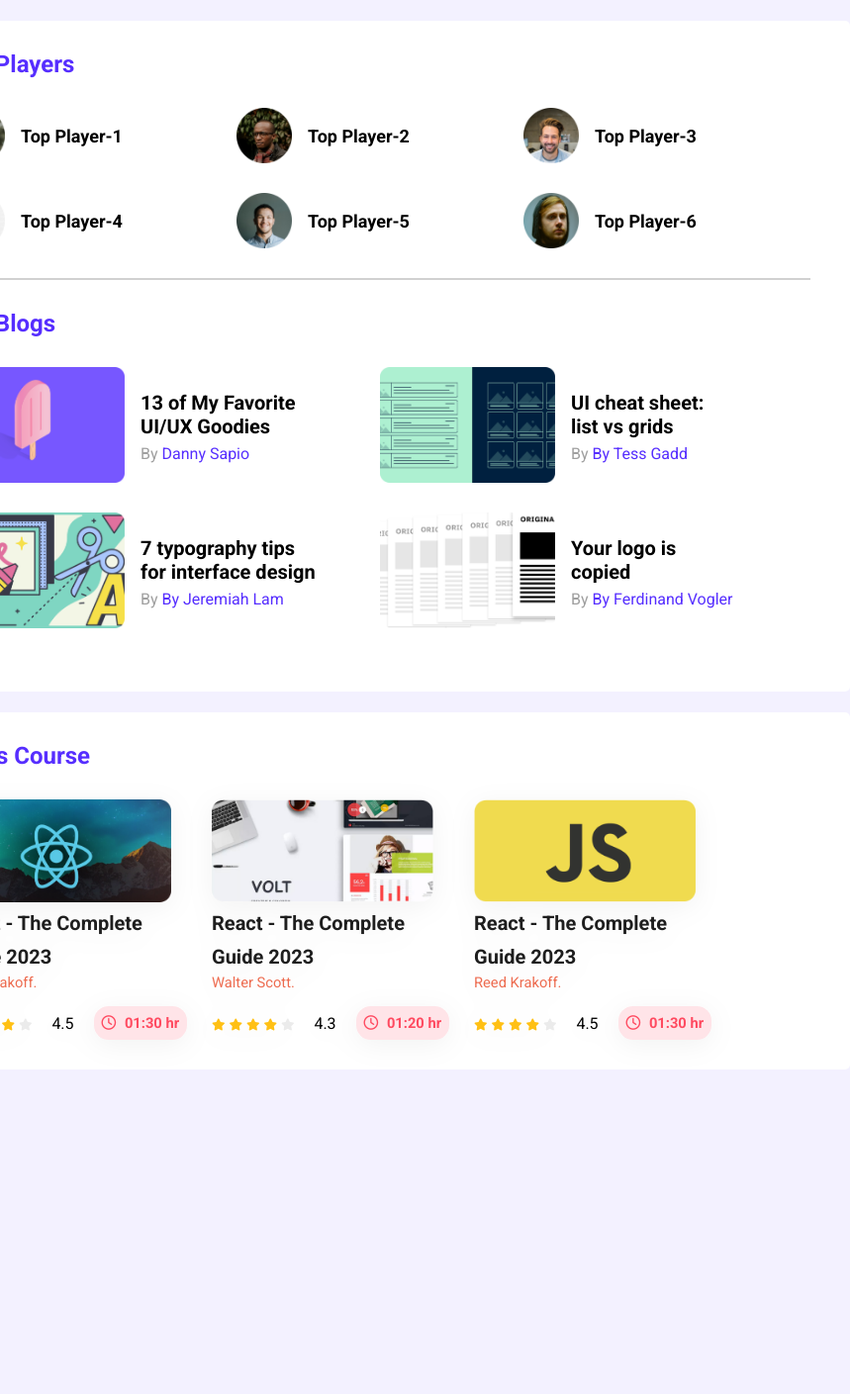
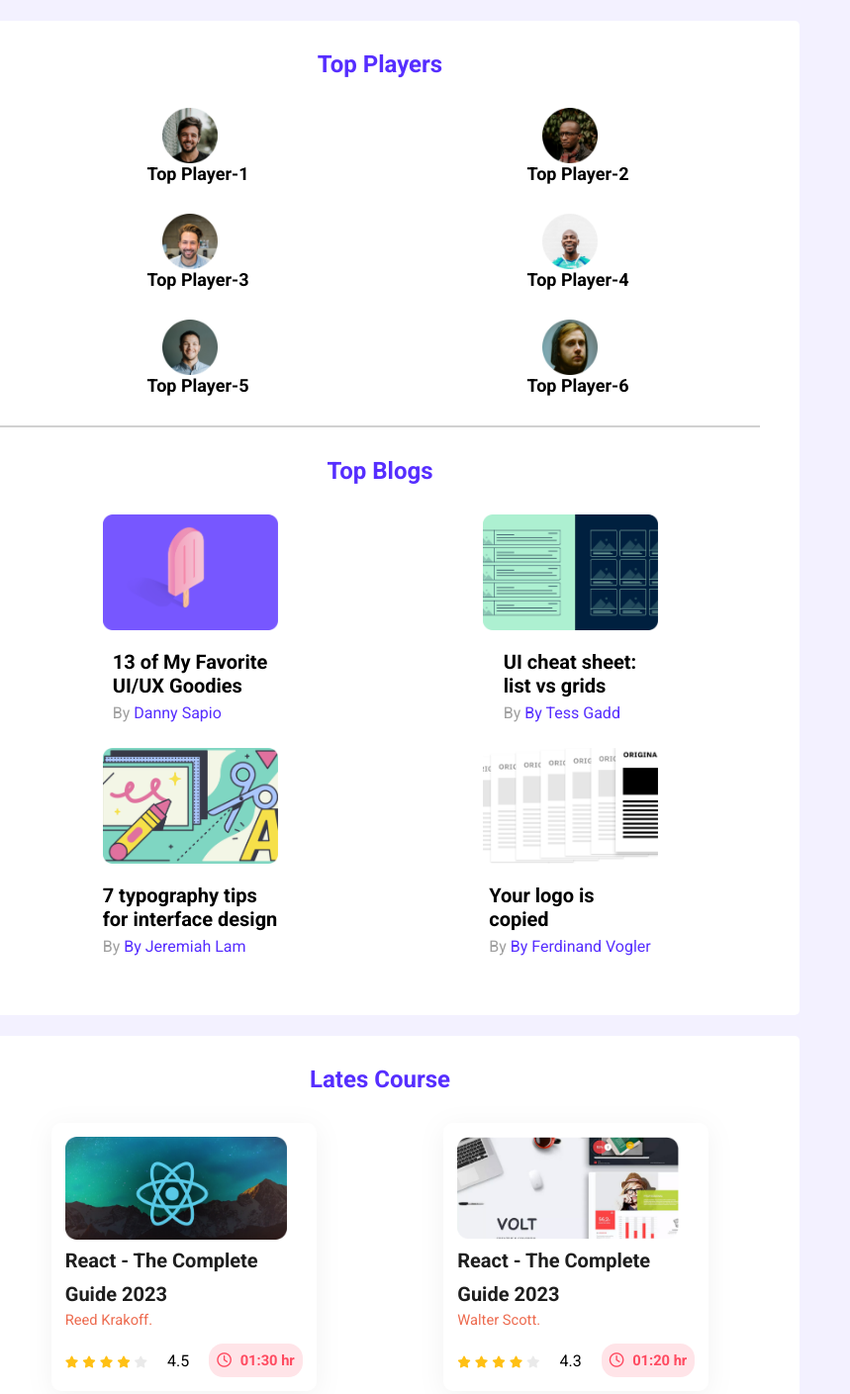
Before and after one commit to fakrul-hossain/Leader_board_css3, a plain HTML site: page index.html in a window 768 px wide. Shown: the top 1409 px of the page at 99% size, 859 px wide, since content can reach past the window. Before the commit the page ends 1081 px from the top, so only its background shows below. Drawn offline with Linux system fonts and the light colour scheme.

Commit message:
responsive

```diff
--- a/css/style.css
+++ b/css/style.css
@@ -91,10 +91,14 @@ height: 117px;
 /* top blogs css end */
 /* latest courses start */
 .courses{
-    display: flex;
+    display: grid;
+    grid-template-columns: repeat(3, 1fr);
     gap: 25px;
 }
 .course{
+    padding: 14px ;
+    background-color: #FFFFFF;
+    border-radius: 10px;
     filter: drop-shadow(0px 5.34229px 13.3557px rgba(0, 0, 0, 0.05));
 }
 .course_banner img{
@@ -138,3 +142,44 @@ height: 117px;
     margin-right: 5px;
 }
 /* latest courses end */
+/* responsive start*/
+@media only screen and (max-width:688px){
+    .container{
+        width: 100%;
+        overflow: hidden;
+    }
+    .section_title{
+        text-align: center;
+    }
+    .players, .blogs, .courses{
+        grid-template-columns: repeat(1, 1fr);
+    }
+    .player, .blog{
+        flex-direction: column;
+    }
+    .course{
+        margin: 0 auto;
+    }
+}
+@media only screen and (min-width: 668px) and (max-width:992px){
+    .container{
+        width: 100%;
+        overflow: hidden;
+    }
+    .section_title{
+        text-align: center;
+    }
+    .players, .blogs{
+        grid-template-columns: repeat(2, 1fr);
+    }
+    .player, .blog{
+        flex-direction: column;
+    }
+    .courses{
+        grid-template-columns: repeat(2, 1fr);
+    }
+    .course{
+        margin: 0 auto;
+    }
+}
+/* responsive end*/
```
